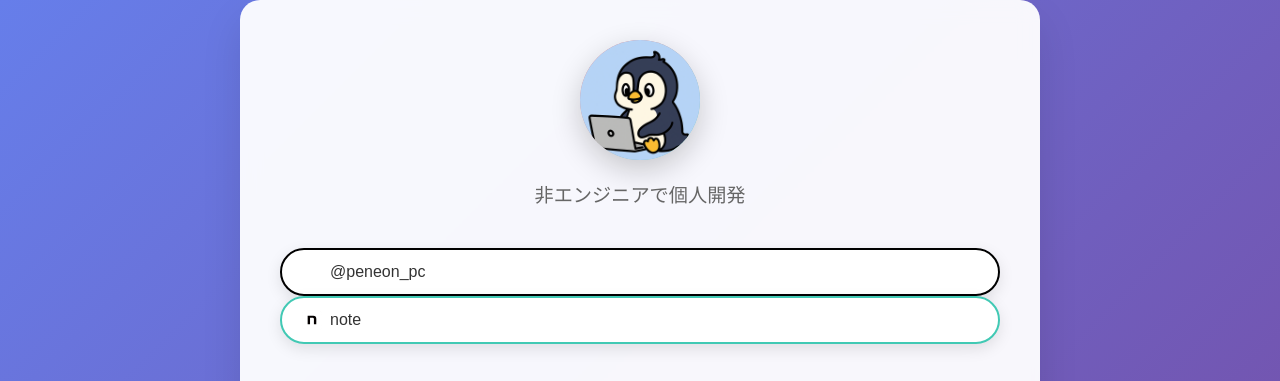
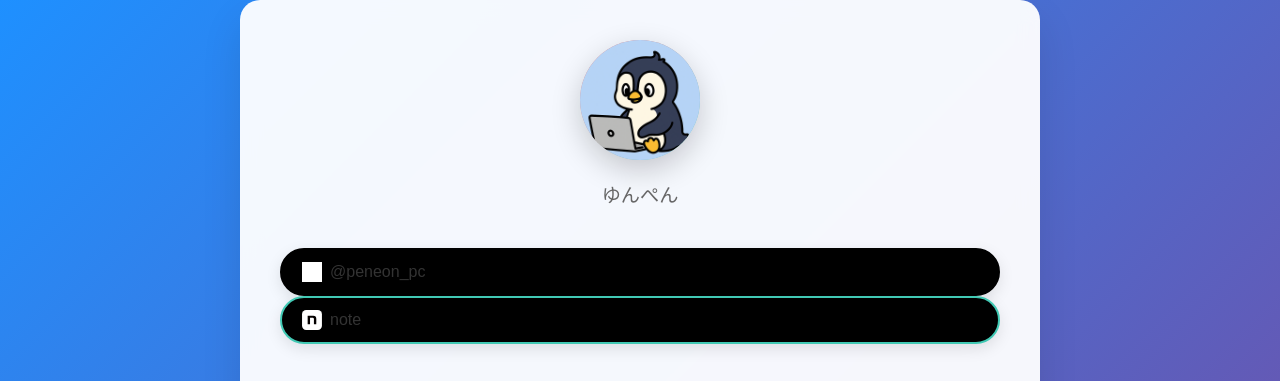
Before and after one commit to Yunpen-Stusio/yunpen-stusio.github.io, a plain HTML site: page index.html in a window 1280 px wide. Shown: the top 381 px of the page. Drawn offline with Linux system fonts and the light colour scheme; grey boxes are pictures that could not be loaded; files whose address does not match are found by name.

Commit message:
Update index.html

```diff
--- a/index.html
+++ b/index.html
@@ -3,7 +3,7 @@
 <head>
     <meta charset="UTF-8">
     <meta name="viewport" content="width=device-width, initial-scale=1.0">
-    <title>Developer Portfolio</title>
+    <title>ゆんぺん　紹介ページ</title>
     <style>
         * {
             margin: 0;
@@ -13,12 +13,12 @@
 
         body {
             font-family: 'Arial', sans-serif;
-            background: linear-gradient(135deg, #667eea 0%, #764ba2 100%);
+            background: linear-gradient(135deg, #1E90FF 0%, #764ba2 100%);
             min-height: 100vh;
             display: flex;
             align-items: center;
             justify-content: center;
-            color: #1E90FF;
+            color: #333;
         }
 
         .container {
@@ -95,7 +95,7 @@
             align-items: center;
             gap: 8px;
             padding: 12px 20px;
-            background: #fff;
+            background: #000;
             border-radius: 50px;
             text-decoration: none;
             color: #333;
@@ -291,7 +291,7 @@
             <div class="profile-icon">
     <img src="images/yunpen_icon.png" alt="プロフィール画像" style="width: 100%; height: 100%; object-fit: cover; border-radius: 50%;">
 </div>
-            <p class="title">非エンジニアで個人開発</p>
+            <p class="title">ゆんぺん</p>
         </div>
         <a href="https://twitter.com/peneon_pc" class="social-link twitter" target="_blank">
     <img src="https://cdn.jsdelivr.net/npm/simple-icons@v9/icons/x.svg" alt="Twitter" style="width: 20px; height: 20px; filter: brightness(0) invert(1);">
```
